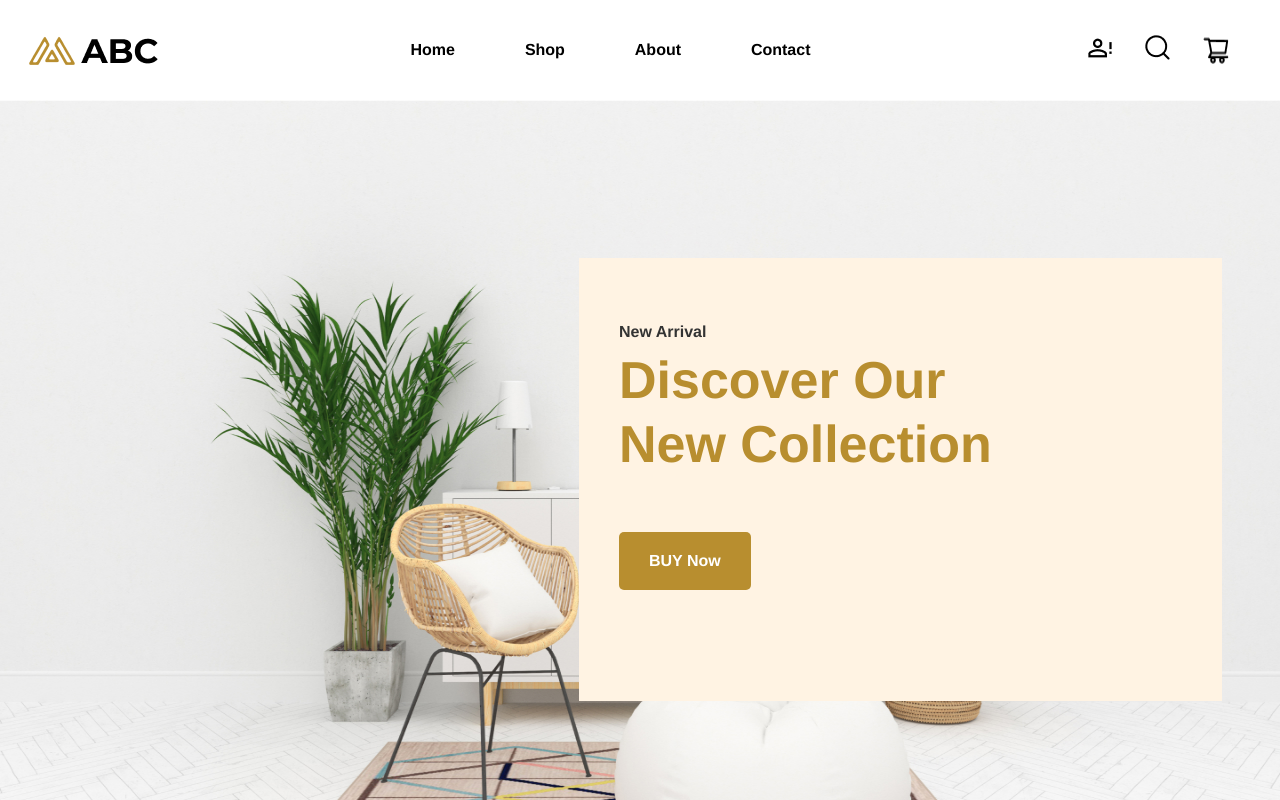
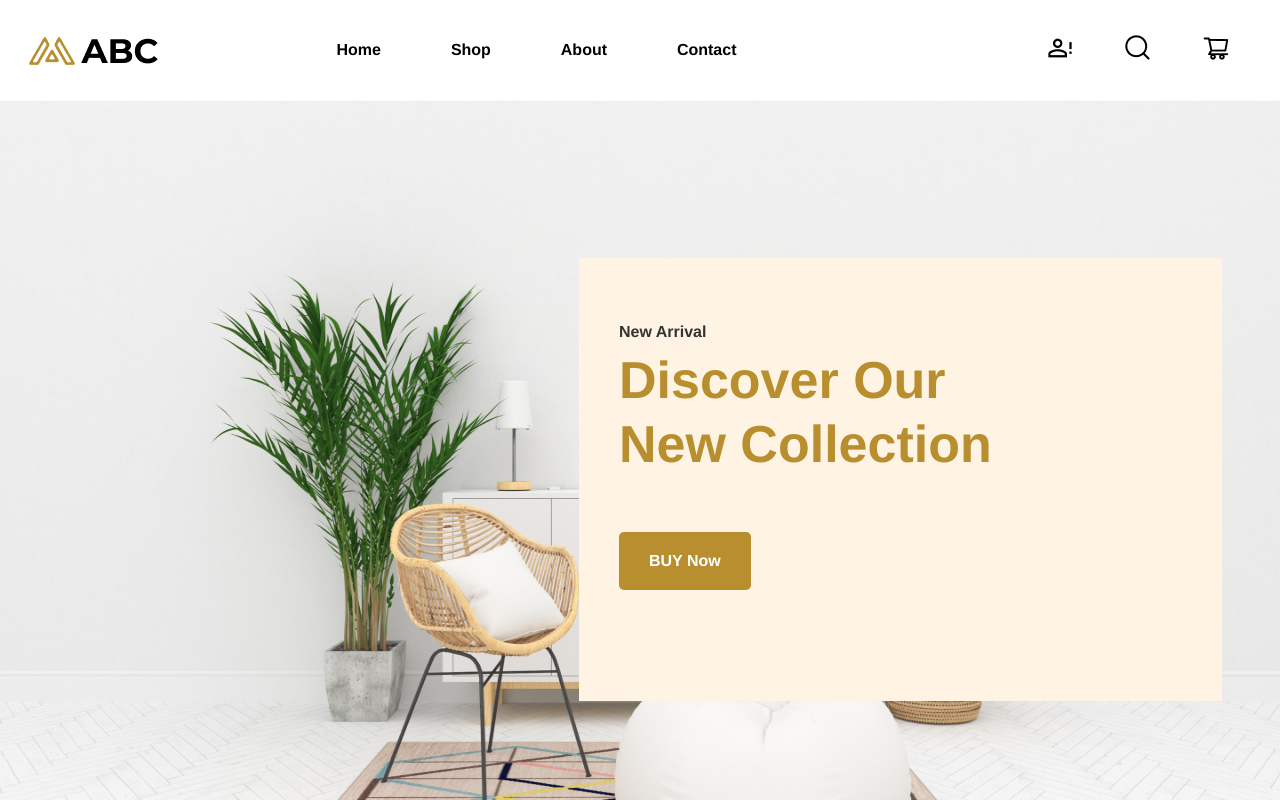
Before and after one commit to kimoninanina/e-Commercial, a Vue app: page /#/homeIndex in a window 1280 px wide. Both pictures are taken after a click on the link "Links". Shown: the top 800 px of the page. Built offline with nearby package versions, Linux system fonts and the light colour scheme; no server answers.

Commit message:
modify landing page sass

```diff
--- a/src/components/AppNavbar.vue
+++ b/src/components/AppNavbar.vue
@@ -75,29 +75,28 @@ export default {
   },
 };
 </script>
-<style scoped>
+
+<style scoped lang="scss">
 .navbar-container {
   display: flex;
   justify-content: space-between;
   align-items: center;
   background-color: white;
   height: 100px;
-}
 
   .logo-and-title {
     display: flex;
     align-items: center;
-}
 
     .logo {
       width: 60px;
       height: 60px;
-}
 
-.logo img {
+      img {
         width: 100%;
         height: 100%;
         object-fit: contain;
+      }
     }
 
     .title {
@@ -106,32 +105,38 @@ export default {
       font-weight: bold;
       color: #333;
     }
+  }
 
   .nav-links {
     display: flex;
     justify-content: space-between;
-  width: 400px; /* 调整导航链接容器的宽度 */
-  margin: 0 auto; /* 居中导航链接容器 */
+    width: 400px;
+    margin: 0 auto;
     color: black;
     font-size: 16px;
     line-height: 16px;
     font-weight: 700;
     cursor: pointer;
     text-decoration: none;
+
+    &.router-link-exact-active,
+    &.router-link {
+      text-decoration: none;
+      color: black;
+    }
   }
 
-.router-link-exact-active,
-.nav-links router-link {
-  text-decoration: none;
-  color: black; /* 设置文字颜色为黑色 */
-}
   .user-actions {
     display: flex;
-  gap: 30px;
-  padding: 50px; /* 将 margin-right 设置为 auto，使其靠左 */
-}
-.user-actions .img {
+    gap: 50px;
+    margin-left: 158px;
+    margin-right: 50px;
+
+    img {
       width: 28px;
       height: 28px;
+      cursor: pointer;
+    }
+  }
 }
 </style>
--- a/src/views/HomeIndex.vue
+++ b/src/views/HomeIndex.vue
@@ -108,7 +108,14 @@ export default {
   display: flex;
   flex-direction: column;
   text-align: left;
-
+  h3 {
+    margin-top: 36px;
+    width: 100%;
+    color: #3a3a3a;
+    font-size: 40px;
+    font-weight: bold;
+    text-align: center;
+  }
   .index__banner {
     padding-top: 158px;
     padding-right: 58px;
```
Lines whose indentation alone changed are shown as unchanged.
